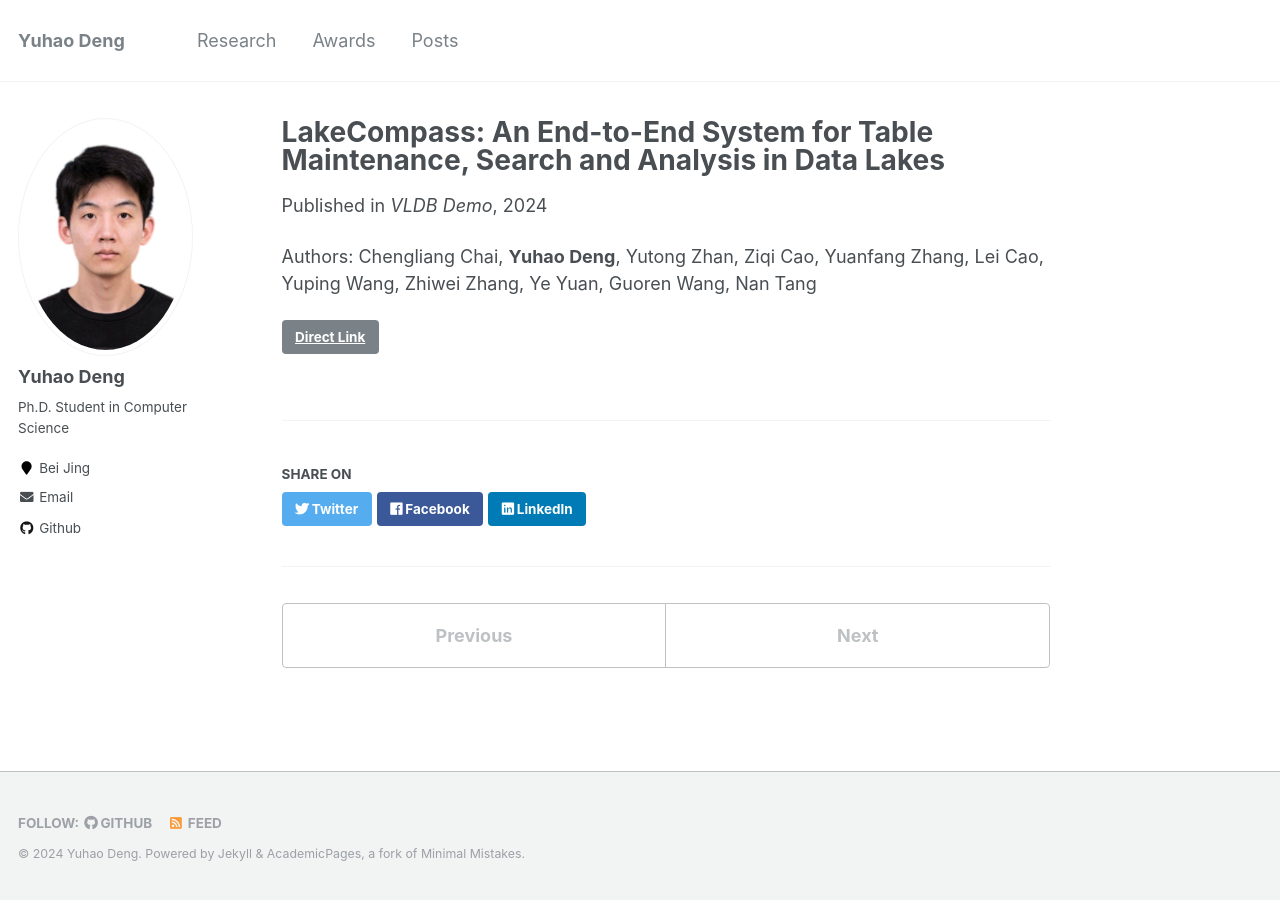
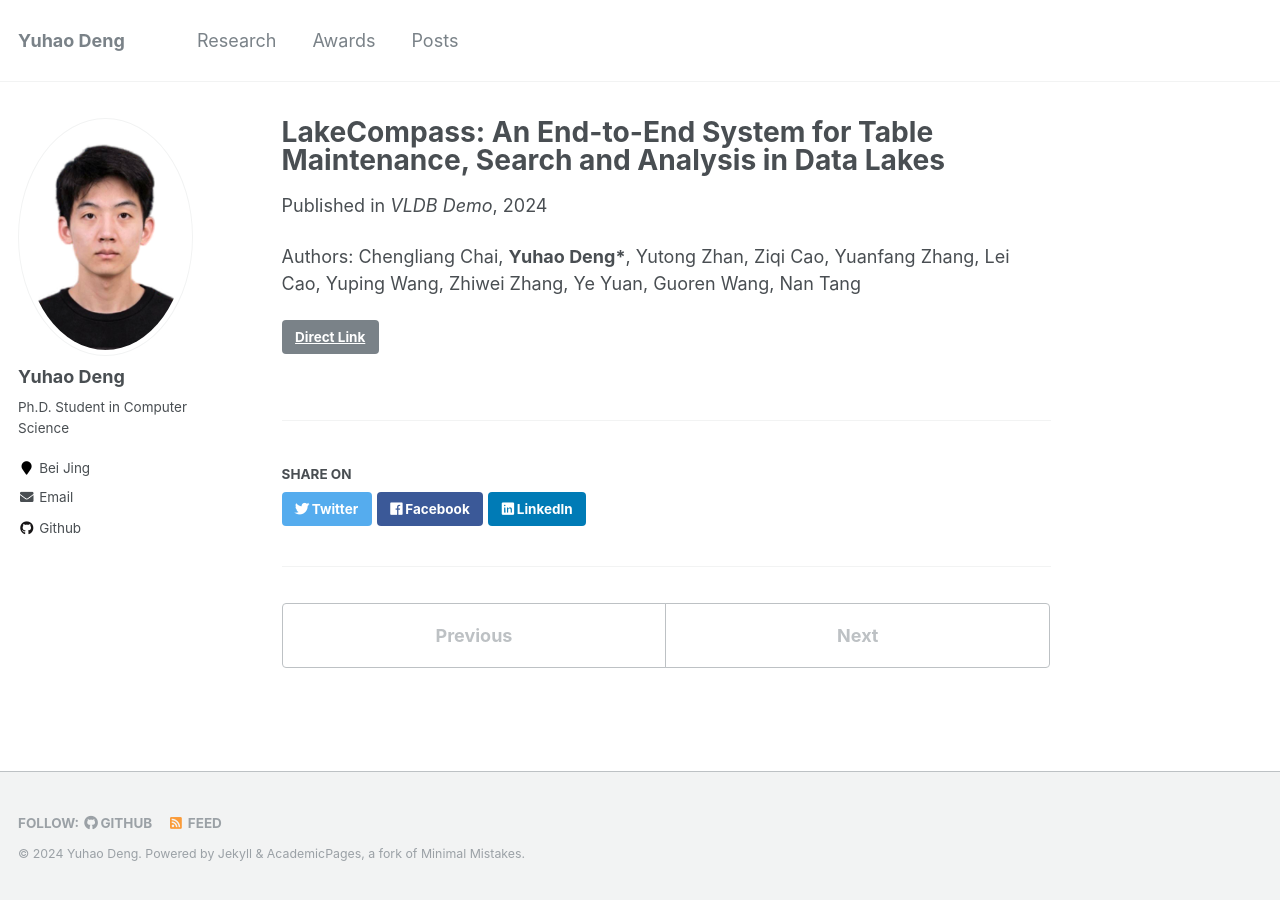
Before and after one commit to ddengyuhao/ddengyuhao.github.io, a Jekyll site: the page built from _publications/benchmark_demo(LakeCompass).md, in a window 1280 px wide. Built offline with Jekyll 4.4.1, drawn with Linux system fonts in a browser that asks for light colours.

```diff
--- a/_publications/benchmark_demo(LakeCompass).md
+++ b/_publications/benchmark_demo(LakeCompass).md
@@ -9,4 +9,4 @@ link: 'https://dl.acm.org/doi/10.1145/3626246.3654737'
 #paperurl: 'http://academicpages.github.io/files/paper2.pdf'
 ---
 <!-- This paper is about the number 1. The number 2 is left for future work. -->
-Authors: Chengliang Chai, **Yuhao Deng**, Yutong Zhan, Ziqi Cao, Yuanfang Zhang, Lei Cao, Yuping Wang, Zhiwei Zhang, Ye Yuan, Guoren Wang, Nan Tang
+Authors: Chengliang Chai, **Yuhao Deng\***, Yutong Zhan, Ziqi Cao, Yuanfang Zhang, Lei Cao, Yuping Wang, Zhiwei Zhang, Ye Yuan, Guoren Wang, Nan Tang
```
